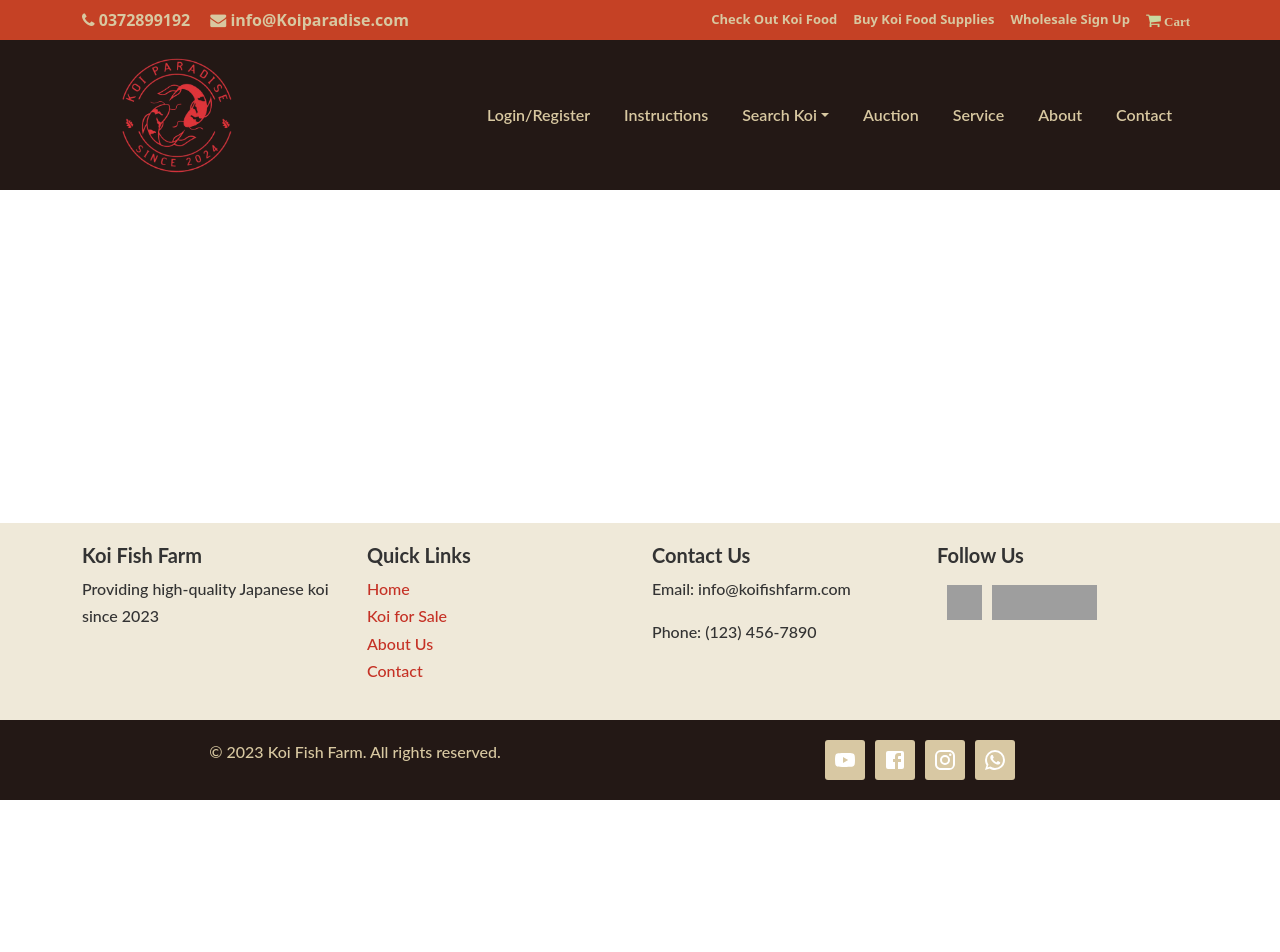
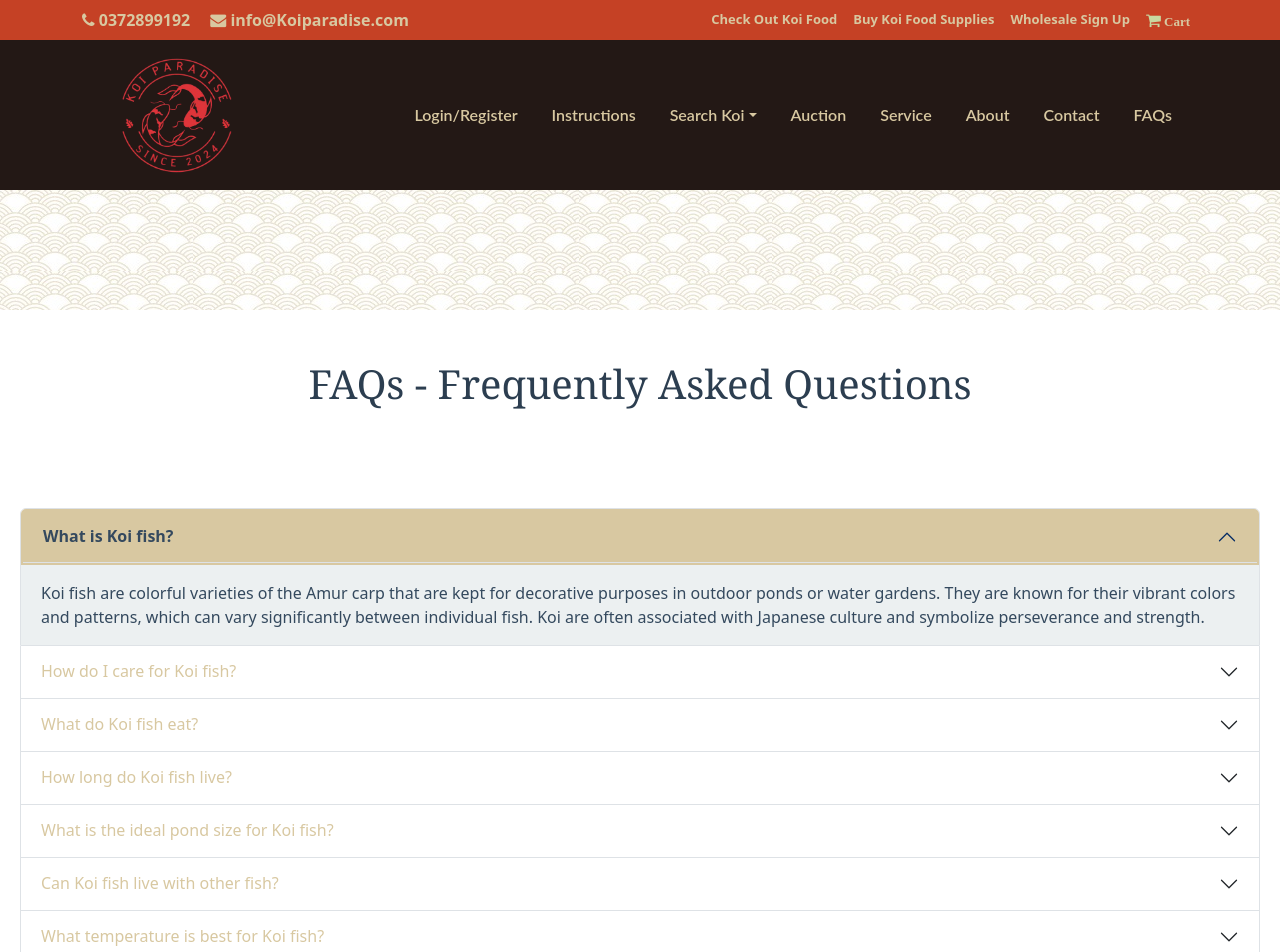
Before and after one commit to TrisDevel/Koi-farm-shop, a React (Create React App) app: page /faqs in a window 1280 px wide. Shown: the top 952 px of the page. Before the commit the page ends 800 px from the top, so only its background shows below. Built offline with nearby package versions, Linux system fonts and the light colour scheme; grey boxes are pictures that could not be loaded.

Commit message:
add FAQs page

```diff
--- a/src/App.js
+++ b/src/App.js
@@ -13,6 +13,7 @@ import Register from './pages/Register';
 import UserProfile from './pages/UserProfile';
 import Contact from './pages/Contact';
 import About from './pages/About'
+import FAQs from './pages/FAQs';
 function App() {
   return (
     <Router>
@@ -30,6 +31,7 @@ function App() {
             <Route path="/user-profile" element={<UserProfile />} />
             <Route path="/contact" element={<Contact />} />
             <Route path="/about" element={<About />} />
+            <Route path="/faqs" element={<FAQs />} />
           </Routes>
         </Container>
         <Footer />
--- /dev/null
+++ b/src/assets/FAQs.css
@@ -0,0 +1,35 @@
+.faqs-container {
+    margin-top: 0px !important;
+    padding-top: 0px !important;
+    /* background-color: #f9f9f9;  */
+    border-radius: 8px; /* Rounded corners */
+    padding: 20px; /* Inner spacing */
+    /* box-shadow: 0 4px 8px rgba(0, 0, 0, 0.1); Shadow */
+}
+
+.bg-banner {
+ padding: 20px 0 20px 0;
+ margin-bottom: 10px;
+ height: 120px;
+}
+
+h1 {
+    color: #2c3e50; /* Màu tiêu đề */
+}
+
+.faqs-container .accordion-button {
+    background-color: white; /* Accordion button background */
+    color: #D8C8A1; /* Button text color */
+}
+
+.faqs-container .accordion-button:not(.collapsed) {
+    border: 2px solid #D8C8A1;
+    background-color: #D8C8A1; /* Background when expanded */
+    color: #34495e;
+    font-weight: bold;
+}
+
+.faqs-container .accordion-body {
+    background-color: #ecf0f1; /* Accordion body background */
+    color: #34495e; /* Body text color */
+}
--- a/src/assets/footer.css
+++ b/src/assets/footer.css
@@ -52,3 +52,21 @@
     margin-right: 10px !important;
 
 }
+
+.footer-custom {
+    background-color: #222; /* Background color for footer */
+    color: white; /* Text color for footer */
+    padding: 20px; /* Padding for footer */
+}
+
+.footer-custom h5 {
+    color: #D8C8A1; /* Title color in footer */
+}
+
+.footer-custom a {
+    color: #D8C8A1; /* Link color in footer */
+}
+
+.footer-custom a:hover {
+    color: #fff; /* Link hover color */
+}
--- a/src/components/Footer.js
+++ b/src/components/Footer.js
@@ -90,7 +90,7 @@ const Footer = () => {
           </Row>
         </Container>
       </footer>
-      <footer className="footer-bottom">
+      <footer className="footer-custom">
         <Container>
           <Row>
             <Col style={{}} md={6}>
--- a/src/components/Navbar.js
+++ b/src/components/Navbar.js
@@ -2,6 +2,7 @@ import React from "react";
 import { Navbar, Nav, NavDropdown } from "react-bootstrap";
 import "../assets/navbar.css";
 import "font-awesome/css/font-awesome.min.css";
+import { Link } from 'react-router-dom';
 
 function CustomNavbar() {
   return (
@@ -61,6 +62,7 @@ function CustomNavbar() {
               <Nav.Link href="#">Service</Nav.Link>
               <Nav.Link href="/about">About</Nav.Link>
               <Nav.Link href="/contact">Contact</Nav.Link>
+              <Nav.Link href="/faqs">FAQs</Nav.Link> {/* Add this line */}
             </Nav>
           </Navbar.Collapse>
         </div>
--- /dev/null
+++ b/src/pages/FAQs.js
@@ -0,0 +1,125 @@
+import React from "react";
+import { Accordion } from "react-bootstrap";
+import "bootstrap/dist/css/bootstrap.min.css";
+import "../assets/FAQs.css";
+import Breadcrumb from "react-bootstrap/Breadcrumb";
+
+function FAQs() {
+  return (
+    <div>
+      <div
+        className="bg-banner"
+        style={{ backgroundImage: "url(../menu-bg.jpg)" }}
+      >
+        {/* <Breadcrumb style={{ paddingLeft: "50px", textAlign: "center" }}>
+          <Breadcrumb.Item
+            style={{ color: "#C54125", textDecoration: "none" }}
+            href="/"
+          >
+            Home
+          </Breadcrumb.Item>
+          <Breadcrumb.Item active>FAQs</Breadcrumb.Item>
+        </Breadcrumb> */}
+      </div>
+      <div className="faqs-container mt-5">
+        <h1 style={{margin:'50px 0 100px 0'}} className="text-center">FAQs - Frequently Asked Questions</h1>
+        <Accordion defaultActiveKey="0">
+          <Accordion.Item eventKey="0">
+            <Accordion.Header>What is Koi fish?</Accordion.Header>
+            <Accordion.Body>
+              Koi fish are colorful varieties of the Amur carp that are kept for
+              decorative purposes in outdoor ponds or water gardens. They are
+              known for their vibrant colors and patterns, which can vary
+              significantly between individual fish. Koi are often associated
+              with Japanese culture and symbolize perseverance and strength.
+            </Accordion.Body>
+          </Accordion.Item>
+          <Accordion.Item eventKey="1">
+            <Accordion.Header>How do I care for Koi fish?</Accordion.Header>
+            <Accordion.Body>
+              Caring for Koi fish involves maintaining a clean and
+              well-oxygenated pond, ensuring proper filtration, and providing a
+              balanced diet. Regular water testing is essential to monitor pH
+              levels, ammonia, and nitrite levels. Additionally, Koi should be
+              fed high-quality pellets specifically formulated for their dietary
+              needs, and you should avoid overfeeding to prevent water quality
+              issues.
+            </Accordion.Body>
+          </Accordion.Item>
+          <Accordion.Item eventKey="2">
+            <Accordion.Header>What do Koi fish eat?</Accordion.Header>
+            <Accordion.Body>
+              Koi fish are omnivores and can eat a variety of foods, including
+              specially formulated Koi pellets, vegetables like lettuce and
+              peas, and even fruits such as watermelon. It's important to
+              provide a balanced diet that meets their nutritional needs,
+              especially during the growing season. Avoid feeding them bread or
+              other human foods that can harm their digestive system.
+            </Accordion.Body>
+          </Accordion.Item>
+          <Accordion.Item eventKey="3">
+            <Accordion.Header>How long do Koi fish live?</Accordion.Header>
+            <Accordion.Body>
+              Koi fish can live for several decades, with some individuals
+              living over 200 years if properly cared for. The lifespan of Koi
+              can be influenced by factors such as water quality, diet, and
+              overall health. Regular veterinary check-ups and proper pond
+              maintenance can help ensure a long and healthy life for your Koi.
+            </Accordion.Body>
+          </Accordion.Item>
+          <Accordion.Item eventKey="4">
+            <Accordion.Header>
+              What is the ideal pond size for Koi fish?
+            </Accordion.Header>
+            <Accordion.Body>
+              The ideal pond size for Koi fish is at least 1,000 gallons
+              (approximately 3,785 liters) to provide enough space for them to
+              grow and thrive. A larger pond helps maintain water quality and
+              reduces stress on the fish. Additionally, the pond should be deep
+              enough (at least 3 feet) to provide a safe environment during
+              extreme weather conditions.
+            </Accordion.Body>
+          </Accordion.Item>
+          <Accordion.Item eventKey="5">
+            <Accordion.Header>
+              Can Koi fish live with other fish?
+            </Accordion.Header>
+            <Accordion.Body>
+              Yes, Koi fish can live with other fish species, but it's essential
+              to choose compatible species. Avoid keeping Koi with small or
+              aggressive fish that may harm them. Good companions for Koi
+              include goldfish and other larger pond fish. Always monitor
+              interactions to ensure all fish are safe and healthy.
+            </Accordion.Body>
+          </Accordion.Item>
+          <Accordion.Item eventKey="6">
+            <Accordion.Header>
+              What temperature is best for Koi fish?
+            </Accordion.Header>
+            <Accordion.Body>
+              The ideal temperature range for Koi fish is between 65°F and 75°F
+              (approximately 18°C to 24°C). Extreme temperatures can stress Koi
+              and make them susceptible to diseases. During colder months,
+              consider using a pond heater to maintain a stable temperature and
+              prevent the pond from freezing over.
+            </Accordion.Body>
+          </Accordion.Item>
+          <Accordion.Item eventKey="7">
+            <Accordion.Header>
+              How often should I feed my Koi fish?
+            </Accordion.Header>
+            <Accordion.Body>
+              You should feed Koi fish 2-3 times a day, providing only as much
+              food as they can consume within 5-10 minutes. Adjust feeding
+              frequency based on water temperature; during colder months, Koi
+              may eat less due to reduced metabolism. Always remove any uneaten
+              food to maintain water quality.
+            </Accordion.Body>
+          </Accordion.Item>
+        </Accordion>
+      </div>
+    </div>
+  );
+}
+
+export default FAQs;
```
